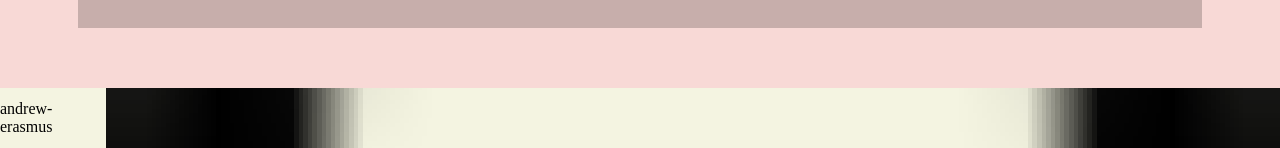
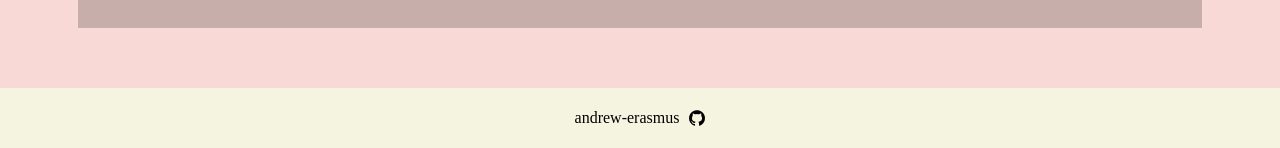
Before and after one commit to andrew-erasmus/restaurant-page, a website built with webpack: page src/index.html in a window 1280 px wide. Shown: the part 671-819 px from the top of the page. Built offline with nearby package versions, Linux system fonts and the light colour scheme; files whose address does not match are found by name; a web font is replaced by a local one.

Commit message:
Fix github image bug

```diff
--- a/src/styles.css
+++ b/src/styles.css
@@ -170,7 +170,7 @@ h3{
     color: white;
 }
 
-img{
+.menu-item > img{
     width: 100%;
     height: 100%;
     object-fit: cover;
```
